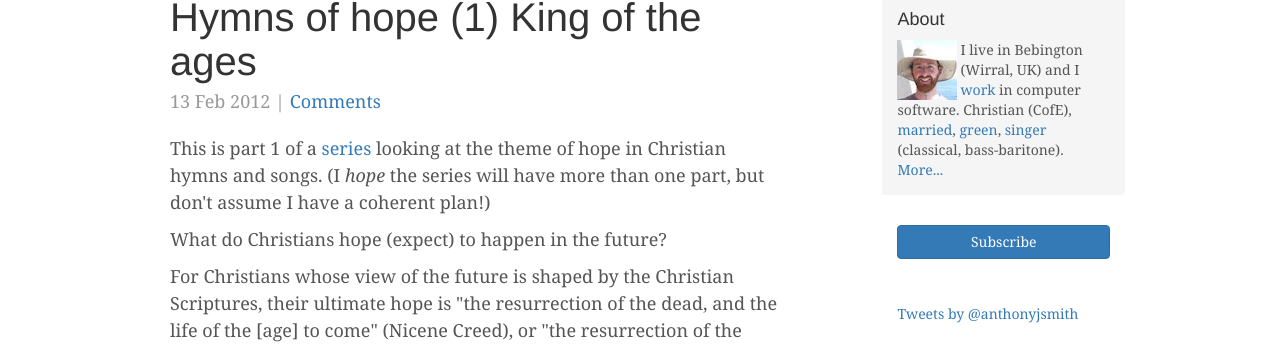
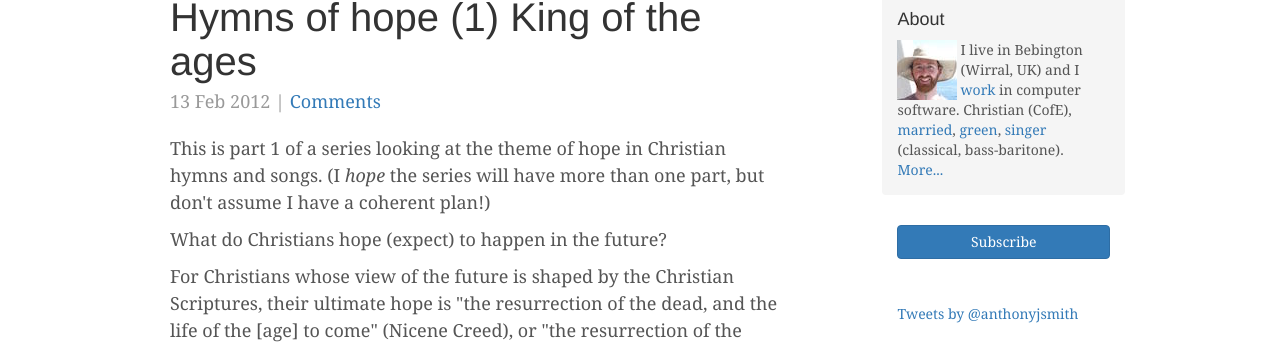
Before and after one commit to anthonyjsmith/anthonyjsmith.github.io, a Jekyll site: the page built from _posts/2012-02-13-hymns-of-hope-1-king-of-the-ages.html, in a window 1280 px wide. Shown: the part 123-467 px from the top of the page. Built offline with Jekyll 4.4.1, drawn with Linux system fonts in a browser that asks for light colours; nearby versions of some CDN libraries; comment, search, counter and statistics services are not loaded.

Commit message:
Remove links to old WordPress tags

```diff
--- a/_posts/2012-02-13-hymns-of-hope-1-king-of-the-ages.html
+++ b/_posts/2012-02-13-hymns-of-hope-1-king-of-the-ages.html
@@ -13,7 +13,7 @@ published: true
 meta:
   _edit_last: '1'
 ---
-<p>This is part 1 of a <a href="/tag/hymns-of-hope/">series</a> looking at the theme of hope in Christian hymns and songs. (I <em>hope</em> the series will have more than one part, but don't assume I have a coherent plan!)</p>
+<p>This is part 1 of a series looking at the theme of hope in Christian hymns and songs. (I <em>hope</em> the series will have more than one part, but don't assume I have a coherent plan!)</p>
 <p>What do Christians hope (expect) to happen in the future?</p>
 <p>For Christians whose view of the future is shaped by the Christian Scriptures, their ultimate hope is "the resurrection of the dead, and the life of the [age] to come" (Nicene Creed), or "the resurrection of the body, and the life everlasting" (Apostles' Creed). The hope is that Jesus will come back to this earth, and that he will stay here and put everything right, in the "regeneration" (Mt 19:28), when all things will be restored (Acts 3:21) and made new (Rev 21:5), and when "the creation itself will be set free" (Rom 8:21, ESV).</p>
 <p>But often in Christian hymns and songs we sing of our hope in totally un-Christian terms, singing about escaping this world and going to heaven for ever, or about Jesus coming back in order to take us away, as though God's plan for the future is that the creation itself will be thrown away, rather than set free. And this really matters. If we want to live worthwhile lives, we need to know what will happen to our works when Jesus returns. If the only thing that will survive the purifying fires of judgement is human souls, then everything is ultimately a pointless waste of time, except evangelism. But if when Jesus returns he will take everything—not only renewed human beings, but also societal structures, agriculture, business, scientific knowledge, technology, poetry, music, or whatever—and incorporate the good aspects of those cultural riches into the renewed creation, then in everything we do we can truly "abound[...] in the work of the Lord, knowing that in the Lord [our] labour is not in vain" (1Cor 15:58, ESV).</p>
```
Also changed, not shown: _posts/2013-06-04-bishop-of-chester-separation-between-legal-and-religious-sides-of-marriage.html (+1 -1 lines).
